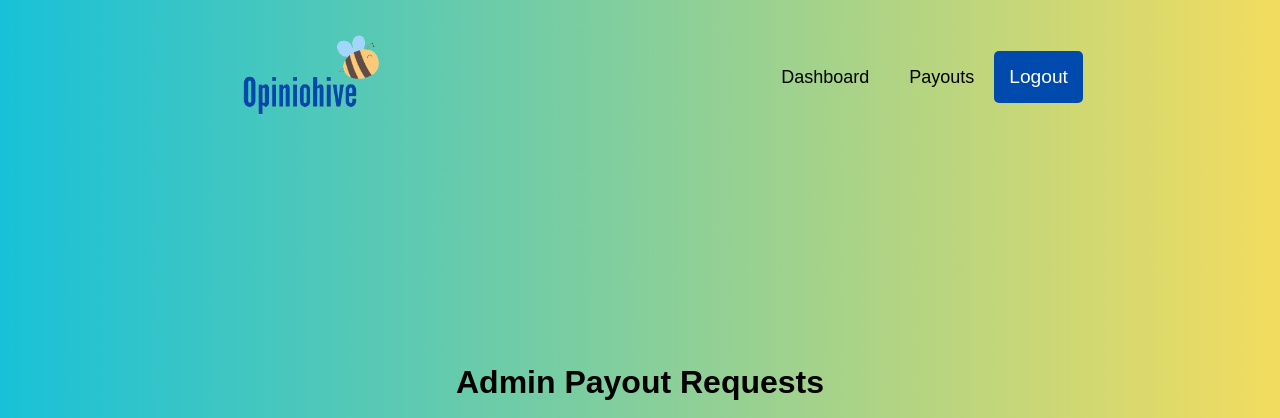
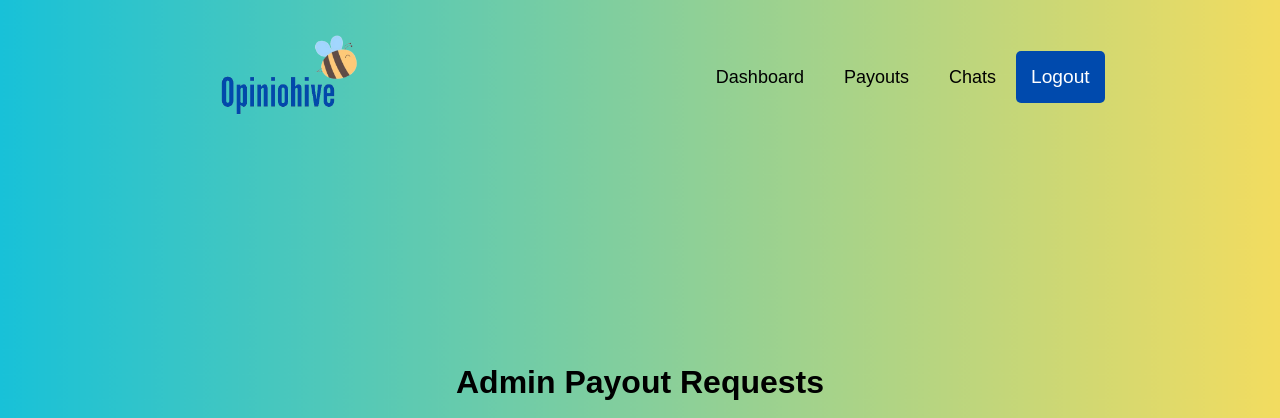
Before and after one commit to kelvin-kahuho/Opiniohive, a Flask app: page /admin/view_payouts in a window 1280 px wide. Shown: the top 418 px of the page. Run offline with Flask 3, Linux system fonts and the light colour scheme; the visitor is signed in with stand-in values (Sample User, id 1); data that the repository does not hold is empty.

Commit message:
added the chat page to the main template for admin

```diff
--- a/templates/admin_main.html
+++ b/templates/admin_main.html
@@ -18,6 +18,7 @@
             <nav class="navbar">
                 <a href="{{ url_for('admin_dashboard')}}">Dashboard</a>
                 <a href="{{ url_for('view_payouts')}}">Payouts</a>
+                <a href="{{ url_for('admin_chat')}}">Chats</a>
 
                 <button class="button" onclick="location.href='/admin_logout'">Logout</button>
 
```
